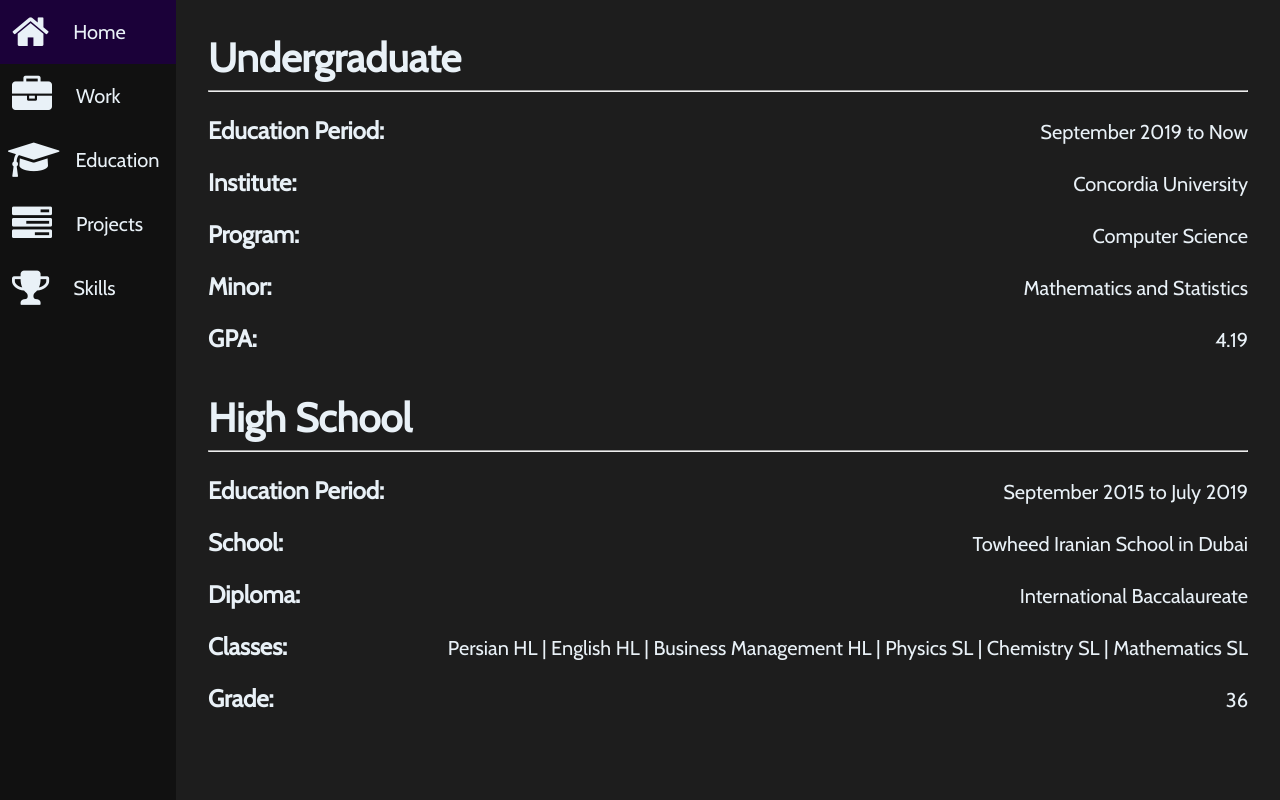
After one commit to Sobhan-M/Sobhan-M.github.io, a PHP site: page /education.html in a window 1280 px wide. The commit adds this page. Run offline with PHP 8.4, Linux system fonts and the light colour scheme.

Commit message:
Education Page Update

```diff
--- a/CSS/style.css
+++ b/CSS/style.css
@@ -3,7 +3,7 @@
 :root{
     --primary: #111111;
     --seconday: #e9f1f7;
-    --tertiary: #c000f5;
+    --tertiary: #df7dfa;
     --highlight-1: #1B0139;
     --highlight-2: #1d1d1d;
     --primary-accent: #161616;
@@ -151,3 +151,32 @@ a {
         text-align: left;
     }
 }
+
+/* Education Page */
+
+.academics-block {
+    display: flex;
+    flex-direction: column;
+}
+.academics-properties {
+    display: flex;
+    align-items: baseline;
+}
+.academics-properties h4 {
+    margin-top: 0;
+}
+.academics-properties p {
+    margin-left: auto;
+    margin-right: 0;
+    text-align: right;
+}
+@media only screen and (max-width: 750px){
+    .academics-properties {
+        flex-direction: column;
+    }
+    .academics-properties p {
+        margin-top: 0;
+        margin-left: 1rem;
+        text-align: left;
+    }
+}
--- /dev/null
+++ b/education.html
@@ -0,0 +1,97 @@
+<!DOCTYPE html>
+<html lang="en">
+<head>
+    <meta charset="UTF-8">
+    <meta name="viewport" content="width=device-width, initial-scale=1.0">
+    <title>Education | Sobhan M.</title>
+    <link rel = "stylesheet" type = "text/CSS" href = "CSS/style.css"/>
+    <link rel="stylesheet" href="https://cdnjs.cloudflare.com/ajax/libs/font-awesome/4.7.0/css/font-awesome.min.css">
+</head>
+<body>
+
+    <!-- Nav Bar -->
+
+    <nav class = "nav-bar">
+        <section class = "nav-list">
+            <div class = "nav-item">
+                <a href = "index.html" class="fa fa-home icon"></a>
+                <a href = "index.html" class = "nav-page">Home</a>
+            </div>
+            <div class = "nav-item">
+                <a href = "work.html" class = "fa fa-briefcase icon"></a>
+                <a href = "work.html" class = "nav-page">Work</a>
+            </div>
+            <div class = "nav-item">
+                <a href = "education.html" style = "padding-left: 0.5rem;" class="fa fa-graduation-cap icon"></a>
+                <a href = "education.html" class = "nav-page" style = "margin-left: 0.25rem;">Education</a>
+            </div>
+            <div class = "nav-item">
+                <a href = "projects.html" class="fa fa-tasks icon"></a>
+                <a href = "projects.html" class = "nav-page">Projects</a>
+            </div>
+            <div class = "nav-item">
+                <a href = "skills.html" class="fa fa-trophy icon"></a>
+                <a href = "skills.html" class = "nav-page">Skills</a>
+            </div>
+        </section>
+    </nav>
+
+    <section class = "main-content">
+
+        <!-- Main Information -->
+
+        <article class = "academics-block">
+            <header><h2>Undergraduate</h2><hr/></header>
+            <div class = "academics-properties">
+                <h4>Education Period:</h4>
+                <p>September 2019 to Now</p>
+            </div>
+            <div class = "academics-properties">
+                <h4>Institute:</h4>
+                <p>Concordia University</p>
+            </div>
+            <div class = "academics-properties">
+                <h4>Program:</h4>
+                <p>Computer Science</p>
+            </div>
+            <div class = "academics-properties">
+                <h4>Minor:</h4>
+                <p>Mathematics and Statistics</p>
+            </div>
+            <div class = "academics-properties">
+                <h4>GPA:</h4>
+                <p>4.19</p>
+            </div>
+        </article>
+
+        <article class = "academics-block">
+            <header><h2>High School</h2><hr/></header>
+            <div class = "academics-properties">
+                <h4>Education Period:</h4>
+                <p>September 2015 to July 2019</p>
+            </div>
+            <div class = "academics-properties">
+                <h4>School:</h4>
+                <p>Towheed Iranian School in Dubai</p>
+            </div>
+            <div class = "academics-properties">
+                <h4>Diploma:</h4>
+                <p>International Baccalaureate</p>
+            </div>
+            <div class = "academics-properties">
+                <h4>Classes:</h4>
+                <p>
+                    Persian HL | English HL | Business Management HL |
+                   Physics SL | Chemistry SL | Mathematics SL
+                </p>
+            </div>
+            <div class = "academics-properties">
+                <h4>Grade:</h4>
+                <p>
+                    36
+                </p>
+            </div>
+        </article>
+    </section>
+</body>
+</html>
```
